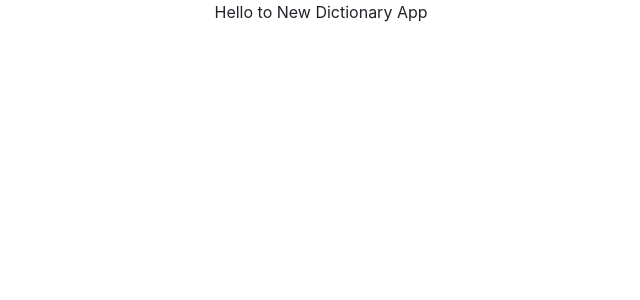
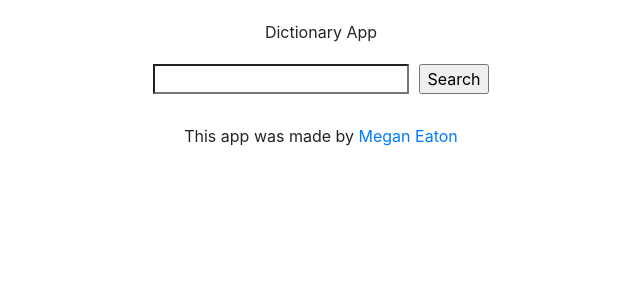
Before and after one commit to MeganEaton/dictionary-project, a React (Create React App) app: page / in a window 1280 px wide. Shown: the top 300 px of the page, without its empty margins (319-959 px from the left). Built offline with nearby package versions, Linux system fonts and the light colour scheme.

Commit message:
Added footer and search form w/ alert
When form is submitted, value is displayed within the alert. Created new Dictionary css and added margin styling to all components.

```diff
--- a/src/App.css
+++ b/src/App.css
@@ -1,3 +1,9 @@
 .App {
   text-align: center;
 }
+.App header {
+  margin: 20px 0;
+}
+.App footer {
+  margin-top: 30px;
+}
--- a/src/App.js
+++ b/src/App.js
@@ -1,10 +1,21 @@
 import React from "react";
 import "./App.css";
 
+import Dictionary from "./Dictionary.js";
+
 export default function App() {
   return (
-    <div className="App">
-      <header className="App-header">Hello to New Dictionary App</header>
+    <div className="App container">
+      <header className="App-header">Dictionary App</header>
+      <main>
+        <Dictionary />
+      </main>
+      <footer>
+        This app was made by{" "}
+        <a href="https://www.meganeaton.me" target="_blank" rel="noreferrer">
+          Megan Eaton
+        </a>
+      </footer>
     </div>
   );
 }
--- /dev/null
+++ b/src/Dictionary.css
@@ -0,0 +1,3 @@
+.Dictionary input {
+  margin: 0 5px;
+}
--- /dev/null
+++ b/src/Dictionary.js
@@ -0,0 +1,23 @@
+import React, { useState } from "react";
+import "./Dictionary.css";
+
+export default function Dictionary() {
+  let [keyword, setKeyword] = useState(" ");
+
+  function handleKeywordChange(event) {
+    event.preventDefault();
+    setKeyword(event.target.value);
+  }
+  function search(event) {
+    event.preventDefault();
+    alert(`Searching for the definition of "${keyword}"...`);
+  }
+  return (
+    <div className="Dictionary">
+      <form onSubmit={search}>
+        <input type="search" onChange={handleKeywordChange} />
+        <input type="submit" value="Search" />
+      </form>
+    </div>
+  );
+}
```
